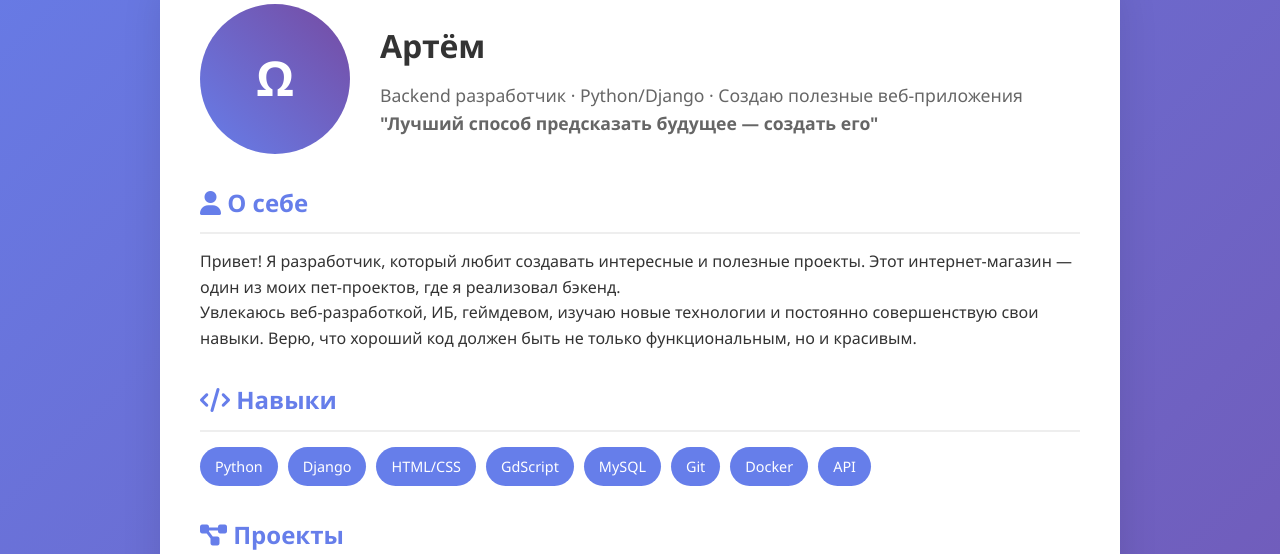
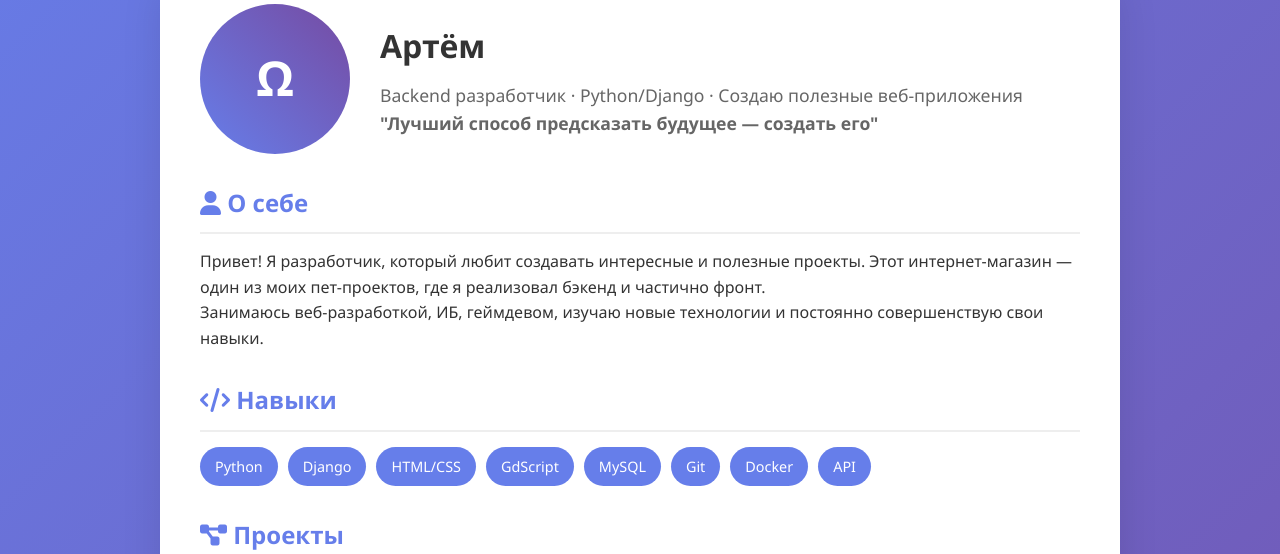
Before and after one commit to thelight21313/mini-shop, a Django app: page /about/ in a window 1280 px wide. Shown: the part 274-828 px from the top of the page. Run offline with Django 4.2, Linux system fonts and the light colour scheme; the visitor is signed in with stand-in values (Sample User, id 1); parts of the project's set-up code (start-up, migrations or seed data) failed here and were passed over.

Commit message:
фикс

```diff
--- a/main/templates/main/about.html
+++ b/main/templates/main/about.html
@@ -231,8 +231,8 @@
 
             <div class="section">
                 <h3><i class="fas fa-user"></i> О себе</h3>
-                <p>Привет! Я разработчик, который любит создавать интересные и полезные проекты. Этот интернет-магазин — один из моих пет-проектов, где я реализовал бэкенд.</p>
-                <p>Увлекаюсь веб-разработкой, ИБ, геймдевом, изучаю новые технологии и постоянно совершенствую свои навыки. Верю, что хороший код должен быть не только функциональным, но и красивым.</p>
+                <p>Привет! Я разработчик, который любит создавать интересные и полезные проекты. Этот интернет-магазин — один из моих пет-проектов, где я реализовал бэкенд и частично фронт.</p>
+                <p>Занимаюсь веб-разработкой, ИБ, геймдевом, изучаю новые технологии и постоянно совершенствую свои навыки.</p>
             </div>
 
             <div class="section">
--- a/main/urls.py
+++ b/main/urls.py
@@ -6,6 +6,7 @@ from .views import CartAPIView
 urlpatterns = [
     path('register/', views.register, name='register'),
     path('', views.home, name='home'),
+    path('api/', views.homeAPIView.as_view(), name = 'home_api'),
     path('home/cart/', views.cart, name='cart'),
     path('api/cart/', views.CartAPIView.as_view(), name='cart_api'),
     path('exit/', views.exit, name='exit'),
--- a/main/views.py
+++ b/main/views.py
@@ -42,6 +42,10 @@ def register(request):
     return render(request, 'main/register.html', {'form': form})
 
 
+class homeAPIView(APIView):
+    pass
+
+
 def home(request):
     username = request.user.username
     if request.method == "POST":
@@ -80,7 +84,6 @@ def home(request):
     products = Product.objects.all()
     is_seller = request.user.groups.filter(name='seller').exists()
     return render(request, "main/home.html", {"products": products, "is_seller": is_seller})
-
 
 
 class CartAPIView(APIView):
```
Also changed, not shown: main/serializers.py (+7 -2 lines).
